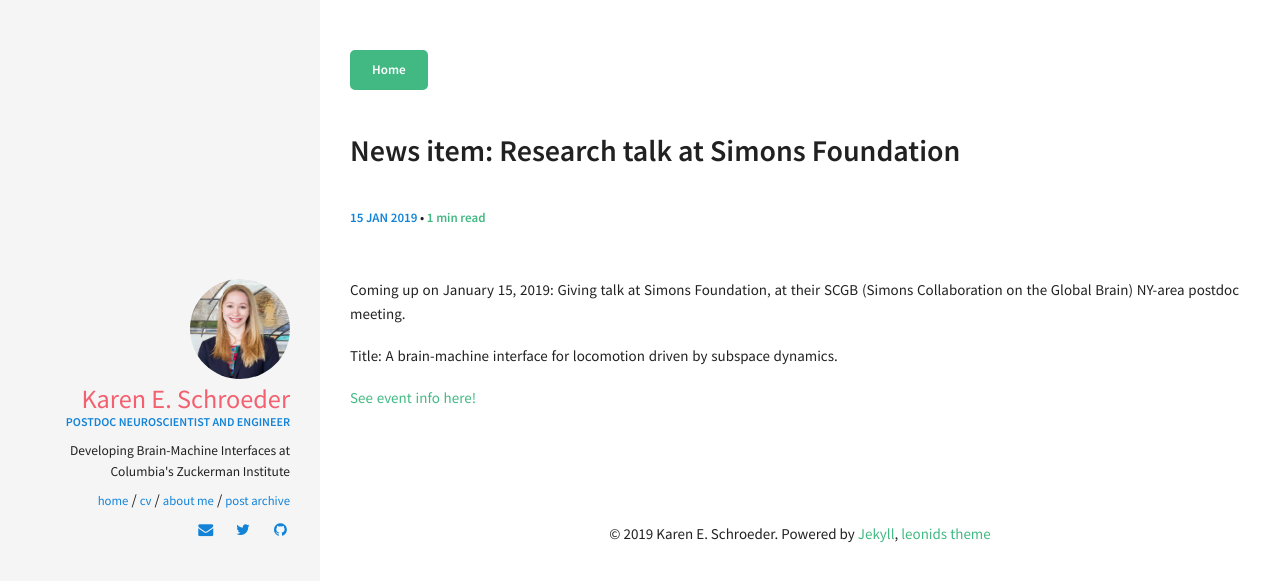
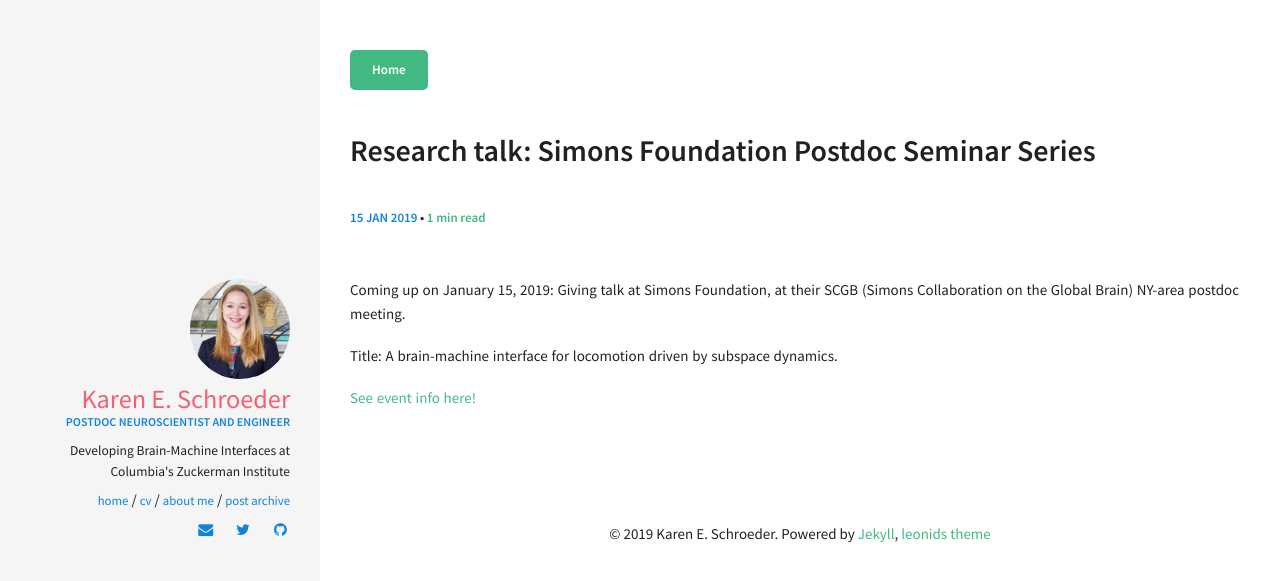
Before and after one commit to karschro/karschro.github.io, a Jekyll site: the page built from _posts/2019-01-15-simons-talk-announce.md, in a window 1280 px wide. Shown: the top 581 px of the page. Built offline with Jekyll 4.4.1, drawn with Linux system fonts in a browser that asks for light colours.

Commit message:
Update 2019-01-15-simons-talk-announce.md

```diff
--- a/_posts/2019-01-15-simons-talk-announce.md
+++ b/_posts/2019-01-15-simons-talk-announce.md
@@ -1,6 +1,6 @@
 ---
 layout: post
-title:  "News item: Research talk at Simons Foundation"
+title:  "Research talk: Simons Foundation Postdoc Seminar Series"
 date:   2019-01-15 20:07:19
 categories: [LINK]
 comments: false
```
